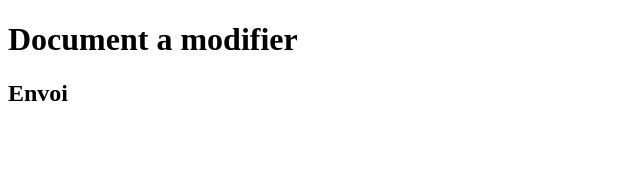
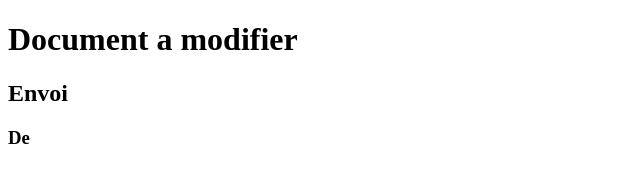
Before and after one commit to Yannis-Hammou/team-jaguar, a plain HTML site: page index.html in a window 1280 px wide. Shown: the full height of the page, 0-640 px from the left. Drawn offline with Linux system fonts and the light colour scheme.

Commit message:
troisième commit

```diff
--- a/index.html
+++ b/index.html
@@ -9,6 +9,7 @@
 <body>
     <h1>Document a modifier</h1>
     <h2>Envoi</h2>
+    <h3>De</h3>
     <script src="assets/app.js"></script>
 </body>
 </html>
```
